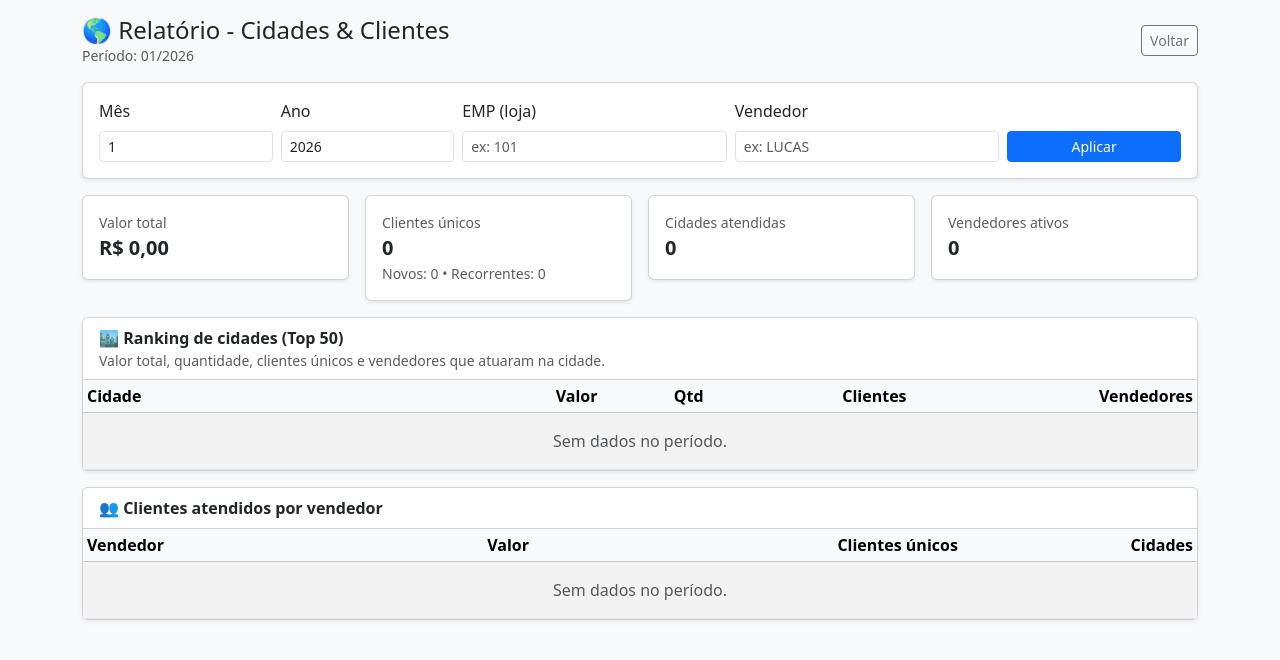
After one commit to BrunoLenon/SistemaVendas, a Flask app: page /relatorios/cidades-clientes in a window 1280 px wide. The commit adds this page. Shown: the top 660 px of the page. Run offline with Flask 3, Linux system fonts and the light colour scheme; the visitor is signed in with stand-in values (Sample User, id 1); data that the repository does not hold is empty; some libraries are stand-ins or nearby versions.

Commit message:
atual 15

```diff
--- a/web/app.py
+++ b/web/app.py
@@ -1670,13 +1670,30 @@ def create_app() -> Flask:
         vendedor = (vendedor or "").strip().upper()
         emp = str(emp)
 
-        # Campo usado para prefix match: por compatibilidade, usamos Venda.mestre
-        # (em muitos cenários ele carrega descrição/identificador do item).
-        prefix = (campanha.produto_prefixo or "").strip()
-        prefix_up = prefix.upper()
-
-        campo_item = func.upper(func.trim(cast(Venda.mestre, String)))
-        cond_prefix = campo_item.like(prefix_up + "%")
+        # Campo usado para match do item:
+        # - campo_match='codigo'   -> prefixo em Venda.mestre (compatibilidade com base antiga)
+        # - campo_match='descricao'-> prefixo em Venda.descricao_norm (novo)
+        campo_match = (getattr(campanha, "campo_match", None) or "codigo").strip().lower()
+
+        def _norm_prefix(s: str) -> str:
+            import unicodedata, re
+            s = (s or "").strip()
+            s = "".join(c for c in unicodedata.normalize("NFKD", s) if not unicodedata.combining(c))
+            s = re.sub(r"\s+", " ", s).strip().lower()
+            return s
+
+        if campo_match == "descricao":
+            prefix = _norm_prefix(getattr(campanha, "descricao_prefixo", "") or "")
+            # fallback: se não preencher descricao_prefixo, usa produto_prefixo como prefixo de descrição
+            if not prefix:
+                prefix = _norm_prefix((campanha.produto_prefixo or ""))
+            campo_item = func.coalesce(Venda.descricao_norm, "")
+            cond_prefix = campo_item.like(prefix + "%")
+        else:
+            prefix = (campanha.produto_prefixo or "").strip()
+            prefix_up = prefix.upper()
+            campo_item = func.upper(func.trim(cast(Venda.mestre, String)))
+            cond_prefix = campo_item.like(prefix_up + "%")
         cond_marca = func.upper(func.trim(cast(Venda.marca, String))) == (campanha.marca or "").strip().upper()
 
         base = (
@@ -2247,6 +2264,175 @@ def create_app() -> Flask:
             emps_data=emps_data,
             vendedor=vendedor_logado,
         )
+
+
+
+    @app.get("/relatorios/cidades-clientes")
+    def relatorio_cidades_clientes():
+        """Relatório por cidade e clientes (mês/ano).
+
+        Permissões:
+        - ADMIN: todas as EMPs (pode filtrar por EMP e vendedor)
+        - SUPERVISOR: apenas EMP vinculada
+        - VENDEDOR: apenas o próprio vendedor
+        """
+        red = _login_required()
+        if red:
+            return red
+
+        role = (_role() or "").strip().lower()
+        emp_usuario = _emp()
+
+        hoje = date.today()
+        mes = int(request.args.get("mes") or hoje.month)
+        ano = int(request.args.get("ano") or hoje.year)
+
+        emp_filtro = (request.args.get("emp") or "").strip()
+        vendedor_filtro = (request.args.get("vendedor") or "").strip().upper()
+
+        vendedor_logado = (_usuario_logado() or "").strip().upper()
+
+        # janela do período
+        inicio = date(ano, mes, 1)
+        if mes == 12:
+            fim = date(ano + 1, 1, 1)
+        else:
+            fim = date(ano, mes + 1, 1)
+
+        db = SessionLocal()
+        try:
+            # escopo sem filtro de data (para identificar clientes novos/recorrentes)
+            base_all = db.query(Venda).filter(Venda.movimento.isnot(None))
+
+            # escopo do período
+            base = db.query(Venda).filter(Venda.movimento >= inicio, Venda.movimento < fim)
+
+            escopo_label = None
+            pode_filtrar_emp = False
+            pode_filtrar_vendedor = False
+
+            if role == "admin":
+                pode_filtrar_emp = True
+                pode_filtrar_vendedor = True
+                if emp_filtro:
+                    base = base.filter(Venda.emp == emp_filtro)
+                    base_all = base_all.filter(Venda.emp == emp_filtro)
+                    escopo_label = f"EMP {emp_filtro}"
+                if vendedor_filtro:
+                    base = base.filter(func.upper(Venda.vendedor) == vendedor_filtro)
+                    base_all = base_all.filter(func.upper(Venda.vendedor) == vendedor_filtro)
+                    escopo_label = (escopo_label + " • " if escopo_label else "") + f"Vendedor {vendedor_filtro}"
+
+            elif role == "supervisor":
+                # supervisor só vê a EMP dele
+                base = base.filter(Venda.emp == emp_usuario)
+                base_all = base_all.filter(Venda.emp == emp_usuario)
+                escopo_label = f"EMP {emp_usuario}"
+                pode_filtrar_vendedor = True
+                if vendedor_filtro:
+                    base = base.filter(func.upper(Venda.vendedor) == vendedor_filtro)
+                    base_all = base_all.filter(func.upper(Venda.vendedor) == vendedor_filtro)
+                    escopo_label += f" • Vendedor {vendedor_filtro}"
+
+            else:
+                # vendedor: só ele
+                base = base.filter(func.upper(Venda.vendedor) == vendedor_logado)
+                base_all = base_all.filter(func.upper(Venda.vendedor) == vendedor_logado)
+                escopo_label = f"Vendedor {vendedor_logado}"
+
+            # Totais básicos
+            total_valor = (base.with_entities(func.coalesce(func.sum(Venda.valor_total), 0.0)).scalar() or 0.0)
+            total_clientes = (base.with_entities(func.count(func.distinct(Venda.cliente_id_norm))).scalar() or 0)
+            total_cidades = (base.with_entities(func.count(func.distinct(Venda.cidade_norm))).scalar() or 0)
+            total_vendedores = (base.with_entities(func.count(func.distinct(func.upper(Venda.vendedor)))).scalar() or 0)
+
+            # Clientes novos vs recorrentes (no escopo do usuário)
+            clientes_periodo = base.with_entities(func.distinct(Venda.cliente_id_norm).label('cid')).filter(Venda.cliente_id_norm.isnot(None)).subquery()
+            min_datas = (
+                db.query(
+                    Venda.cliente_id_norm.label("cid"),
+                    func.min(Venda.movimento).label("min_data")
+                )
+
+                .filter(Venda.cliente_id_norm.isnot(None))
+                .group_by(Venda.cliente_id_norm)
+                .subquery()
+            )
+            # join manual
+            novos = db.query(func.count()).select_from(clientes_periodo.join(min_datas, clientes_periodo.c.cid == min_datas.c.cid)).filter(min_datas.c.min_data >= inicio).scalar() or 0
+            recorr = db.query(func.count()).select_from(clientes_periodo.join(min_datas, clientes_periodo.c.cid == min_datas.c.cid)).filter(min_datas.c.min_data < inicio).scalar() or 0
+
+            totais = {
+                "valor_total": float(total_valor),
+                "clientes_unicos": int(total_clientes),
+                "cidades": int(total_cidades),
+                "vendedores": int(total_vendedores),
+                "clientes_novos": int(novos),
+                "clientes_recorrentes": int(recorr),
+            }
+
+            # Ranking de cidades
+            cidades_rows = (
+                base.with_entities(
+                    func.coalesce(Venda.cidade_norm, "sem_cidade").label("cidade_norm"),
+                    func.coalesce(func.sum(Venda.valor_total), 0.0).label("valor_total"),
+                    func.coalesce(func.sum(Venda.qtdade_vendida), 0.0).label("qtd_total"),
+                    func.count(func.distinct(Venda.cliente_id_norm)).label("clientes_unicos"),
+                    func.count(func.distinct(func.upper(Venda.vendedor))).label("vendedores"),
+                )
+                .group_by(func.coalesce(Venda.cidade_norm, "sem_cidade"))
+                .order_by(func.sum(Venda.valor_total).desc())
+                .limit(50)
+                .all()
+            )
+
+            cidades = []
+            for r in cidades_rows:
+                label = "SEM CIDADE" if (r.cidade_norm in (None, "", "sem_cidade")) else str(r.cidade_norm).upper()
+                cidades.append({
+                    "cidade_norm": r.cidade_norm,
+                    "cidade_label": label,
+                    "valor_total": float(r.valor_total or 0.0),
+                    "qtd_total": float(r.qtd_total or 0.0),
+                    "clientes_unicos": int(r.clientes_unicos or 0),
+                    "vendedores": int(r.vendedores or 0),
+                })
+
+            # Clientes por vendedor
+            vendedores_rows = (
+                base.with_entities(
+                    func.upper(Venda.vendedor).label("vendedor"),
+                    func.coalesce(func.sum(Venda.valor_total), 0.0).label("valor_total"),
+                    func.count(func.distinct(Venda.cliente_id_norm)).label("clientes_unicos"),
+                    func.count(func.distinct(Venda.cidade_norm)).label("cidades"),
+                )
+                .group_by(func.upper(Venda.vendedor))
+                .order_by(func.sum(Venda.valor_total).desc())
+                .all()
+            )
+            vendedores = [{
+                "vendedor": r.vendedor,
+                "valor_total": float(r.valor_total or 0.0),
+                "clientes_unicos": int(r.clientes_unicos or 0),
+                "cidades": int(r.cidades or 0),
+            } for r in vendedores_rows]
+
+            return render_template(
+                "relatorio_cidades_clientes.html",
+                role=role,
+                ano=ano,
+                mes=mes,
+                emp_filtro=emp_filtro,
+                vendedor_filtro=vendedor_filtro,
+                escopo_label=escopo_label,
+                pode_filtrar_emp=pode_filtrar_emp,
+                pode_filtrar_vendedor=pode_filtrar_vendedor,
+                totais=type("Obj", (), totais),
+                cidades=cidades,
+                vendedores=vendedores,
+            )
+        finally:
+            db.close()
 
     @app.route("/senha", methods=["GET", "POST"])
     def senha():
--- a/web/templates/dashboard.html
+++ b/web/templates/dashboard.html
@@ -37,6 +37,7 @@
         <a class="btn btn-outline-dark btn-sm" href="/itens_parados">Itens parados</a>
         <a class="btn btn-outline-dark btn-sm" href="/campanhas">Campanhas</a>
         <a class="btn btn-outline-dark btn-sm" href="/relatorios/campanhas">Relatório Campanhas</a>
+        <a class="btn btn-outline-dark btn-sm" href="/relatorios/cidades-clientes">Cidades & Clientes</a>
         <a class="btn btn-outline-primary btn-sm" href="/senha">Trocar senha</a>
         {% if role and role|lower in ['admin', 'administrador'] %}
         <a class="btn btn-outline-success btn-sm" href="/admin/configuracoes">Configurações</a>
--- /dev/null
+++ b/web/templates/relatorio_cidades_clientes.html
@@ -0,0 +1,162 @@
+<!DOCTYPE html>
+<html lang="pt-br">
+<head>
+  <meta charset="utf-8">
+  <title>Relatório - Cidades e Clientes</title>
+  <meta name="viewport" content="width=device-width, initial-scale=1">
+  <link href="https://cdn.jsdelivr.net/npm/bootstrap@5.3.3/dist/css/bootstrap.min.css" rel="stylesheet">
+</head>
+<body class="bg-light">
+<div class="container py-3">
+
+  <div class="d-flex justify-content-between align-items-center mb-3">
+    <div>
+      <h4 class="m-0">🌎 Relatório - Cidades & Clientes</h4>
+      <div class="text-muted small">Período: {{ "%02d"|format(mes) }}/{{ ano }}{% if escopo_label %} • {{ escopo_label }}{% endif %}</div>
+    </div>
+    <div class="d-flex gap-2">
+      <a class="btn btn-outline-secondary btn-sm" href="/dashboard">Voltar</a>
+    </div>
+  </div>
+
+  <div class="card shadow-sm mb-3">
+    <div class="card-body">
+      <form class="row g-2 align-items-end" method="get">
+        <div class="col-6 col-md-2">
+          <label class="form-label">Mês</label>
+          <input class="form-control form-control-sm" type="number" min="1" max="12" name="mes" value="{{ mes }}">
+        </div>
+        <div class="col-6 col-md-2">
+          <label class="form-label">Ano</label>
+          <input class="form-control form-control-sm" type="number" min="2000" max="2100" name="ano" value="{{ ano }}">
+        </div>
+
+        {% if pode_filtrar_emp %}
+        <div class="col-12 col-md-3">
+          <label class="form-label">EMP (loja)</label>
+          <input class="form-control form-control-sm" type="text" name="emp" value="{{ emp_filtro or '' }}" placeholder="ex: 101">
+        </div>
+        {% endif %}
+
+        {% if pode_filtrar_vendedor %}
+        <div class="col-12 col-md-3">
+          <label class="form-label">Vendedor</label>
+          <input class="form-control form-control-sm" type="text" name="vendedor" value="{{ vendedor_filtro or '' }}" placeholder="ex: LUCAS">
+        </div>
+        {% endif %}
+
+        <div class="col-12 col-md-2">
+          <button class="btn btn-primary btn-sm w-100" type="submit">Aplicar</button>
+        </div>
+      </form>
+    </div>
+  </div>
+
+  <div class="row g-3 mb-3">
+    <div class="col-md-3">
+      <div class="card shadow-sm">
+        <div class="card-body">
+          <div class="text-muted small">Valor total</div>
+          <div class="fs-5 fw-semibold">R$ {{ "{:,.2f}".format(totais.valor_total).replace(",", "X").replace(".", ",").replace("X", ".") }}</div>
+        </div>
+      </div>
+    </div>
+    <div class="col-md-3">
+      <div class="card shadow-sm">
+        <div class="card-body">
+          <div class="text-muted small">Clientes únicos</div>
+          <div class="fs-5 fw-semibold">{{ totais.clientes_unicos }}</div>
+          <div class="text-muted small">Novos: {{ totais.clientes_novos }} • Recorrentes: {{ totais.clientes_recorrentes }}</div>
+        </div>
+      </div>
+    </div>
+    <div class="col-md-3">
+      <div class="card shadow-sm">
+        <div class="card-body">
+          <div class="text-muted small">Cidades atendidas</div>
+          <div class="fs-5 fw-semibold">{{ totais.cidades }}</div>
+        </div>
+      </div>
+    </div>
+    <div class="col-md-3">
+      <div class="card shadow-sm">
+        <div class="card-body">
+          <div class="text-muted small">Vendedores ativos</div>
+          <div class="fs-5 fw-semibold">{{ totais.vendedores }}</div>
+        </div>
+      </div>
+    </div>
+  </div>
+
+  <div class="card shadow-sm mb-3">
+    <div class="card-header bg-white">
+      <div class="fw-semibold">🏙️ Ranking de cidades (Top 50)</div>
+      <div class="text-muted small">Valor total, quantidade, clientes únicos e vendedores que atuaram na cidade.</div>
+    </div>
+    <div class="card-body p-0">
+      <div class="table-responsive">
+        <table class="table table-sm table-striped mb-0 align-middle">
+          <thead class="table-light">
+            <tr>
+              <th style="width:34%">Cidade</th>
+              <th class="text-end">Valor</th>
+              <th class="text-end">Qtd</th>
+              <th class="text-end">Clientes</th>
+              <th class="text-end">Vendedores</th>
+            </tr>
+          </thead>
+          <tbody>
+            {% for c in cidades %}
+            <tr>
+              <td>{{ c.cidade_label }}</td>
+              <td class="text-end">R$ {{ "{:,.2f}".format(c.valor_total).replace(",", "X").replace(".", ",").replace("X", ".") }}</td>
+              <td class="text-end">{{ "{:,.0f}".format(c.qtd_total).replace(",", ".") }}</td>
+              <td class="text-end">{{ c.clientes_unicos }}</td>
+              <td class="text-end">{{ c.vendedores }}</td>
+            </tr>
+            {% endfor %}
+            {% if not cidades %}
+            <tr><td colspan="5" class="text-center text-muted py-3">Sem dados no período.</td></tr>
+            {% endif %}
+          </tbody>
+        </table>
+      </div>
+    </div>
+  </div>
+
+  <div class="card shadow-sm">
+    <div class="card-header bg-white">
+      <div class="fw-semibold">👥 Clientes atendidos por vendedor</div>
+    </div>
+    <div class="card-body p-0">
+      <div class="table-responsive">
+        <table class="table table-sm table-striped mb-0 align-middle">
+          <thead class="table-light">
+            <tr>
+              <th>Vendedor</th>
+              <th class="text-end">Valor</th>
+              <th class="text-end">Clientes únicos</th>
+              <th class="text-end">Cidades</th>
+            </tr>
+          </thead>
+          <tbody>
+            {% for v in vendedores %}
+            <tr>
+              <td>{{ v.vendedor }}</td>
+              <td class="text-end">R$ {{ "{:,.2f}".format(v.valor_total).replace(",", "X").replace(".", ",").replace("X", ".") }}</td>
+              <td class="text-end">{{ v.clientes_unicos }}</td>
+              <td class="text-end">{{ v.cidades }}</td>
+            </tr>
+            {% endfor %}
+            {% if not vendedores %}
+            <tr><td colspan="4" class="text-center text-muted py-3">Sem dados no período.</td></tr>
+            {% endif %}
+          </tbody>
+        </table>
+      </div>
+    </div>
+  </div>
+
+</div>
+</body>
+</html>
```
Also changed, not shown: web/db.py (+40 -0 lines), web/importar_excel.py (+72 -0 lines), web/templates/admin_campanhas_qtd.html (+48 -2 lines).
